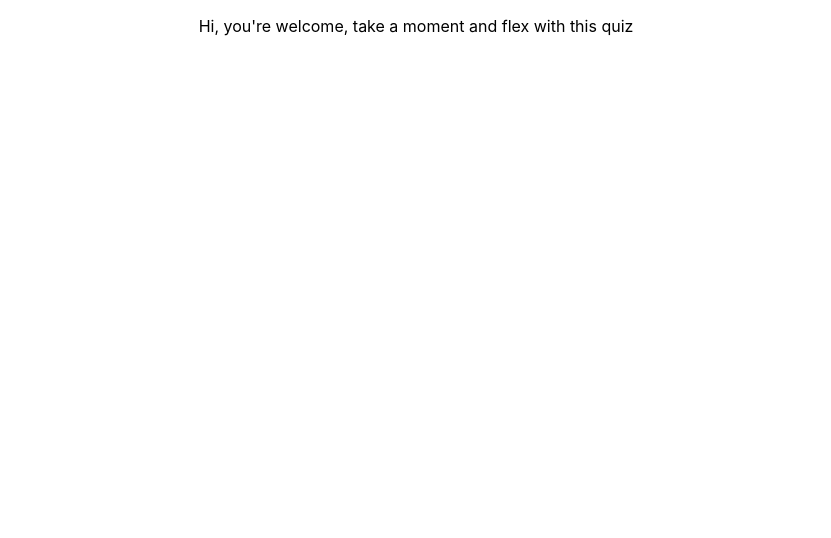
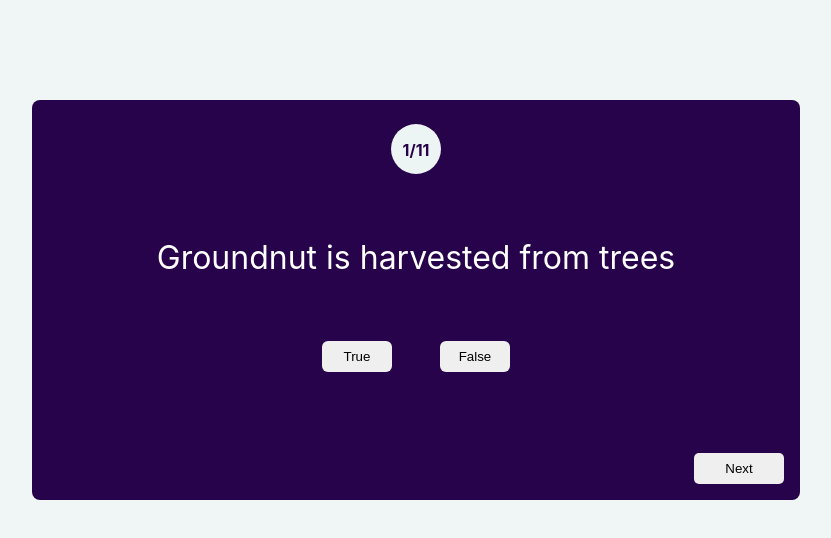
Before and after one commit to boanong/react-quiz, a React (Create React App) app: page /question in a window 1280 px wide. Shown: the top 538 px of the page, without its empty margins (224-1055 px from the left). Built offline with nearby package versions, Linux system fonts and the light colour scheme.

Commit message:
Add pages of the design

```diff
--- a/public/index.html
+++ b/public/index.html
@@ -3,6 +3,8 @@
   <head>
     <meta charset="utf-8" />
     <link rel="icon" href="%PUBLIC_URL%/favicon.ico" />
+    <link rel="stylesheet" href="https://cdnjs.cloudflare.com/ajax/libs/font-awesome/6.2.0/css/all.min.css">
+
     <meta name="viewport" content="width=device-width, initial-scale=1" />
     <meta name="theme-color" content="#000000" />
     <meta
--- a/src/Pages/Landingpage/Landing.jsx
+++ b/src/Pages/Landingpage/Landing.jsx
@@ -1,14 +1,36 @@
-import React from 'react'
-import { Link } from 'react-router-dom'
+import React from 'react';
+import { Link } from 'react-router-dom';
+import './Landingpage.css';
 
 function Landing() {
   return (
-    <div>
-      <h1>Hello</h1>
-      <p> <Link to = "/question">Question</Link></p>
-      <p> <Link to = "/resultpage">Results</Link></p>
+    <div className="whole">
+      <div className="header">
+        <h3 className="the">The</h3>
+        <h1 className="rebase">
+          Rebase Quiz <span className="hub">HUB</span>
+        </h1>
+      </div>
+
+      <div className="subpage">
+        Ready to flex your musles with a few questions? Let&apos;s go!
+        <br />
+        <Link to="/question">
+          <button className="get-started" type="button">
+            Get Started{' '}
+          </button>
+        </Link>
+      </div>
+      <p>
+        {' '}
+        <Link to="/question">Question</Link>
+      </p>
+      <p>
+        {' '}
+        <Link to="/resultpage">Results</Link>
+      </p>
     </div>
-  )
+  );
 }
 
-export default Landing
+export default Landing;
--- a/src/Pages/Landingpage/Landingpage.css
+++ b/src/Pages/Landingpage/Landingpage.css
@@ -0,0 +1,56 @@
+*
+
+body {
+    display: block;
+}
+
+.whole {
+}
+
+.header {
+    background-color: rgb(39, 2, 73);
+    height: 200px;
+    color: white;
+    margin-top: auto;
+    display: flex;
+    align-items: center;
+    justify-content: center;
+    flex-direction: column;
+}
+
+.hub {
+    color: rgb(173, 148, 1);
+}
+
+.rebase {
+    margin: 0;
+}
+
+.the {
+    margin: 0;
+}
+
+.subpage {
+    height: 800px;
+    background-color: rgb(195, 235, 235);
+    font-size: x-large;
+    font-weight: bolder;
+    padding-top: 80px;
+}
+
+.get-started {
+    background-color: hsl(271, 95%, 15%);
+    color: white;
+    margin-top: 50px;
+    padding: 12px;
+    width: 200px;
+    border-radius: 10px;
+    font-size: large;
+    border: none;
+}
+
+    .get-started:hover {
+    background-color: rgb(98, 6, 183);
+    color: white;
+    border: none;
+    }
--- a/src/Pages/Questions/Question.css
+++ b/src/Pages/Questions/Question.css
@@ -0,0 +1,91 @@
+* {
+    box-sizing: border-box;
+
+}
+
+body {
+    background-color: #f0f5f5;
+    color: black;
+    align-items: center;
+
+}
+
+.container {
+    background-color: #26034a;
+    position: relative;
+    width: 60%;
+    height: 400px;
+    display: flex;
+    justify-content: center;
+    align-items: center;
+    margin: auto;
+    margin-top: 100px;
+    color: white;
+    border-radius: 8px;
+}
+
+.progress {
+    background-color: rgb(236, 244, 244);
+    border-radius: 50%;
+    height: 50px;
+    width: 50px;
+    color: hsl(271, 95%, 15%);
+    font-weight: bolder;
+    margin-top: -20%;
+}
+
+.number {
+    padding-top: -20px;
+
+}
+
+.buttons {
+    display: flex;
+    justify-content: space-between;
+    gap: 3rem;
+}
+
+.sub-content {
+    display: flex;
+    justify-content: center;
+    flex-direction: column;
+    align-items: center;
+    gap: 2rem;
+}
+
+.question{
+    font-size: 2rem;
+}
+
+.button {
+    padding: 8px;
+    width: 70px;
+    border: none;
+    border-radius: 6px;
+}
+
+.button:hover {
+    background-color: grey;
+    cursor: pointer;
+
+
+}
+
+.next {
+    position: absolute;
+    padding: 8px;
+    width: 90px;
+    bottom: 0;
+    right: 0;
+    margin: 1rem;
+    border: none;
+    border-radius: 5px;
+}
+
+.next:hover {
+    background-color: grey;
+    cursor: pointer;
+    border: none;
+    width: 90px;
+    padding: 8px;
+}
--- a/src/Pages/Questions/Question.jsx
+++ b/src/Pages/Questions/Question.jsx
@@ -1,9 +1,35 @@
-import React from 'react'
+import React from 'react';
+import './Question.css';
+import { Link } from 'react-router-dom';
 
 export default function Question() {
   return (
     <div>
-      <p>Hi, you're welcome, take a moment and flex with this quiz</p>
+      <div className="container">
+        <div className="sub-content">
+          <div className="progress">
+            <p className="number">1/11</p>
+          </div>
+          <p className="question">Groundnut is harvested from trees</p>
+          <div className="buttons">
+            <div>
+              <button className="button" type="button">
+                True
+              </button>
+            </div>
+            <div>
+              <button className="button" type="button">
+                False
+              </button>
+            </div>
+          </div>
+        </div>
+        <Link to="/resultpage">
+          <button className="next" type="button">
+            Next{' '}
+          </button>
+        </Link>
+      </div>
     </div>
-  )
+  );
 }
--- a/src/Pages/Resultpage/Resultpage.css
+++ b/src/Pages/Resultpage/Resultpage.css
@@ -0,0 +1,41 @@
+
+* {
+    box-sizing: border-box;
+
+}
+
+body {
+    background-color: #f0f5f5;
+    color: black;
+    align-items: center;
+
+}
+
+.container {
+    background-color: #26034a;
+    position: relative;
+    width: 60%;
+    height: 400px;
+    display: flex;
+    justify-content: center;
+    align-items: center;
+    margin: auto;
+    margin-top: 100px;
+    color: white;
+    border-radius: 8px;
+}
+
+.icon {
+    height: 50px;
+    width: 50px;
+    border-radius: 50%;
+    background-color: green;
+
+}
+
+.icon {
+    display: flex;
+    justify-content: center;
+    align-items: center;
+    margin: auto;
+}
--- a/src/Pages/Resultpage/Resultpage.jsx
+++ b/src/Pages/Resultpage/Resultpage.jsx
@@ -1,9 +1,27 @@
-import React from 'react'
+import React from 'react';
+import './Resultpage.css';
+import { Link } from 'react-router-dom';
 
 export default function Resultpage() {
   return (
     <div>
-      <p>Thanks for taking out the time to answer this quiz. We appreciate!</p>
+      <div className="container">
+        <div>
+          <div className="icon">
+            <i className="fa-solid fa-check" />
+          </div>
+          <h1 className="result">RESULTS</h1>
+          <p className="message">
+            Thanks for taking out the time to answer this quiz. We appreciate!
+          </p>
+          <Link to="/">
+            <button className="button" type="button">
+              {' '}
+              Restart{' '}
+            </button>
+          </Link>
+        </div>
+      </div>
     </div>
-  )
+  );
 }
--- a/src/reportWebVitals.js
+++ b/src/reportWebVitals.js
@@ -1,4 +1,4 @@
-const reportWebVitals = onPerfEntry => {
+const reportWebVitals = (onPerfEntry) => {
   if (onPerfEntry && onPerfEntry instanceof Function) {
     import('web-vitals').then(({ getCLS, getFID, getFCP, getLCP, getTTFB }) => {
       getCLS(onPerfEntry);
```
Also changed, not shown: src/App.jsx (+4 -7 lines), 1 other file (tests, documents, lock files or other folders).
